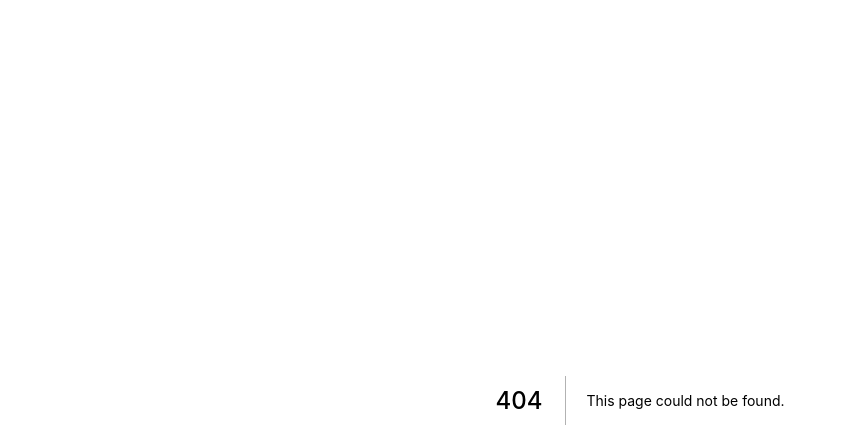
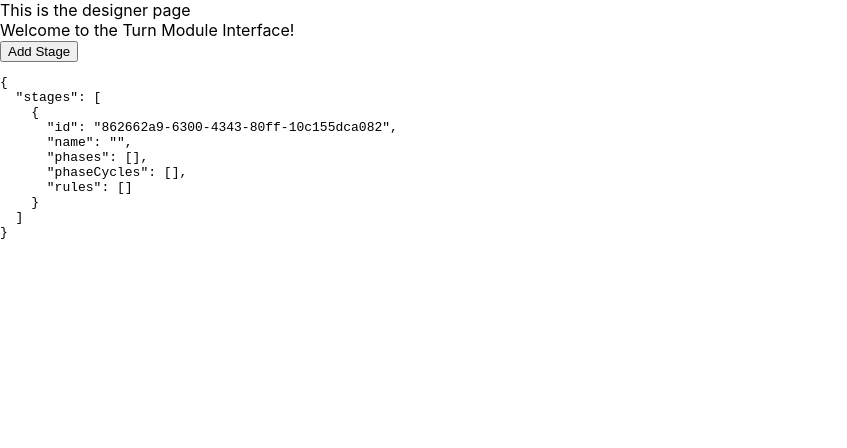
Before and after one commit to boardgameplayer74/Playtestr, a Next.js app: page /designer in a window 1280 px wide. Before the commit this address had no page. Shown: the top 448 px of the page, without its empty margins (0-847 px from the left). Built offline with nearby package versions, Linux system fonts and the light colour scheme.

Commit message:
building Turn Module data model

```diff
--- /dev/null
+++ b/components/TurnModule.tsx
@@ -0,0 +1,216 @@
+import React, { useState } from 'react';
+import { v4 as uuidv4 } from 'uuid';
+
+/**
+ * The turn module is responsible for controlling the flow of the game and
+ * determining which agent acts next. Its settings are chosen from within the
+ * Turn Module Interface, but many of its parameters come from other modules.
+ */
+
+/**
+ * Steps are sets of Actions that users are required to pick from in sequential
+ * order. Turns may have a single step with a single available action, a single
+ * step with many available actions, or many steps each with it's own distinct
+ * set of available actions.
+ * Some designers call steps "Sequential Phases" or sometimes even just phases.
+ */
+interface Step {
+  id: string;   // unique identifier for the Step, generated
+  name: string; // human friendly name for the Step, changeable
+  actions: Array<string>; // a list of Actions permitted during the step
+}
+
+const NEW_STEP = {
+  id: uuidv4(),
+  name: "",
+  actions: [],
+};
+
+/**
+ * Options: Many rounds and turns have parameters that are set by
+ * options and flags
+ */
+interface TurnOption {
+  key: string;              // a key that identifies a particular turn option
+  value: string | boolean;  // a value that indicates which option was taken
+}
+
+/**
+ * Turn are the time window during which a single agent performs one or more
+ * actions sequentially before another agent is allowed to act, though
+ * interrupts and reactions may alter this. Turns have one or more steps
+ * which define a particular order that actions must be taken in.
+ * Multiple turns may be defined, typically one for each phase because the
+ * available actions are different
+ * Turns are pre-defined structures that are selected by the designer
+ */
+interface Turn {
+  id: string;                   // unique identifer for turn, generated
+  name: string;                 // human friendly name for the turn
+  type: string;                 // one of a pre-defined list of Turn types
+  steps: Array<Step>;           // list of steps taken within a Turn
+  options: Array<TurnOption>;   // list of options used with this turn
+}
+
+const NEW_TURN = {
+  id: uuidv4(),
+  name: "",
+  type: "",
+  steps: [],
+  options: [],
+};
+
+/**
+ * rounds are the game structure that determines the specific order in which
+ * agents may act. Rounds have one of a predetermined list of types and may
+ * also include specific interrupts and reactions that can temporarily alter
+ * turn order. Only specific actions are allowed to interrupt or react and
+ * agents must have access to those actions as indicated by a
+ * tracking component
+ * Rounds are pre-defined structures that are selected by teh designer
+ */
+interface Round {
+  id: string;                 // unique identifer for round, generated
+  name: string;               // human friendly name for the round
+  type: string;               // one of a pre-defined list of Round types
+  interrupts: Array<string>;  // list of actions allowed to interrupt a turn
+  reactions: Array<string>;   // list of actions allowed to react to a turn
+  options: Array<TurnOption>; // list of options used with this round
+}
+
+const NEW_ROUND = {
+  id: uuidv4(),
+  name: "",
+  type: "",
+  interrupts: [],
+  reactions: [],
+  options: [],
+};
+
+/**
+ * Phases are the game structure that broadly determine which actions are
+ * available to the agents; these sets of actions may be reduced by the
+ * current component state, but will never be increased. In other words:
+ * if an agent can do it, it must be listed in the phase definition first.
+ * Phases are repeatable, both individually and in cycles; that is recorded
+ * in the stage definition
+ * It's possible that phases get their actions from the embedded turns
+ */
+interface Phase {
+  id: string;             // unique identifer for the phase, generated
+  name: string;           // human friendly name for the phase
+  actions: Array<string>; // list of actions available in the phase
+  roundID: string;        // type of round used in this phase
+  turnID: string;         // type of turn used in this phase
+}
+
+const NEW_PHASE = {
+  id: uuidv4(),
+  name: "",
+  actions: [],
+  roundId: "",
+  turnId: "",
+};
+
+/**
+ * a phase cycle describes how which phases repeat within a stage and what
+ * triggers the game to move on from that cycle
+ */
+interface PhaseCycle {
+  phases: Array<string>;  // an array of phase names that repeat in sequence
+  trigger: Array<string>; // an array of trigger events that will end the cycle
+}
+
+/**
+ * Stages are the largest structure in game flow, and are responsible for
+ * determining the current rules set of the game. Stages frequently play very
+ * differently from each other. All games have at least one stage, with
+ * specialized "startup" and "cleanup" stages being the most common additional
+ * stages. However, games can have any positive number of stages.
+ */
+interface Stage {
+  id: string;                     // unique identifier for the stage, generated
+  name: string;                   // human friendly name for the stage
+  phases: Array<string>;          // list of phases in the stage
+  phaseCycles: Array<PhaseCycle>; // list of phase cycles in the stage
+  rules: Array<string>;           // list of rules used in this stage (?)
+}
+
+const NEW_STAGE = {
+  id: "",
+  name: "",
+  phases: [],
+  phaseCycles: [],
+  rules: [],
+};
+
+export interface TurnModuleParams {
+  stages, setStages,
+
+  project: {
+    stages: Array<Stage>; // list of Stages (Acts) used in the game
+    phases: Array<Phase>; // list of Phases used in the game
+    rounds: Array<Round>; // list of Rounds used in the game
+    turns: Array<Turn>;   // list of Turns used in the game
+    steps: Array<Step>;   // list of Steps used in the game
+  }
+}
+
+/**
+ * The Turn Module State function sets the value of the state object and then
+ * rturns that object ot be embedded in a parent state object.
+ */
+export function TurnModuleState(){
+  // this is where we set the initial state values
+  let stage = JSON.parse(JSON.stringify(NEW_STAGE));
+  stage.id = uuidv4();
+  const [stages,setStages] = useState([stage]);
+
+
+  // hey!  a state object!
+  return {
+    stages,
+    setStages,
+
+    //  this is the basic structure of our turn module
+    project: {
+      stages
+    }
+  };
+}
+
+export function turnModuleInterface(
+  stateOf: TurnModuleParams
+) {
+
+  const func = {
+    stage: {
+      add: () => {
+        // immutable copy
+        let stages = JSON.parse(JSON.stringify(stateOf.project.stages));
+        let stage = JSON.parse(JSON.stringify(NEW_STAGE));
+        stage.id = uuidv4();
+        stages.push(stage);
+        stateOf.setStages(stages);
+      },
+      remove: () => {
+
+      },
+    }
+
+  };
+
+  return (
+    <div>
+      <div>Welcome to the Turn Module Interface!</div>
+      <div>
+        <button
+          onClick={evt => {
+            func.stage.add();
+          }}
+        >Add Stage</button>
+      </div>
+      <div><pre>{JSON.stringify(stateOf.project,null,2)}</pre></div>
+    </div>
+  );
+}
--- /dev/null
+++ b/pages/designer/index.tsx
@@ -0,0 +1,18 @@
+import React, { useState } from 'react';
+import { TurnModuleParams, TurnModuleState, turnModuleInterface } from '../../components/TurnModule';
+
+
+export default function designer() {
+
+  // this is my state function
+  const stateOf = {
+    turnModule: TurnModuleState(),
+  };
+
+  return (
+    <div>
+      <div>This is the designer page</div>
+      {turnModuleInterface(stateOf.turnModule)}
+    </div>
+  );
+}
--- a/pages/index.js
+++ b/pages/index.js
@@ -1,5 +1,5 @@
-import Head from 'next/head';
-import IMage from 'next/image';
+//import Head from 'next/head';
+//import Image from 'next/image';
 import splash from '../styles/splash.module.css';
 
 /**
```
Also changed, not shown: package.json (+9 -1 lines), tsconfig.json (added, +29 -0 lines), next-env.d.ts (added), 1 other file (tests, documents, lock files or other folders).
